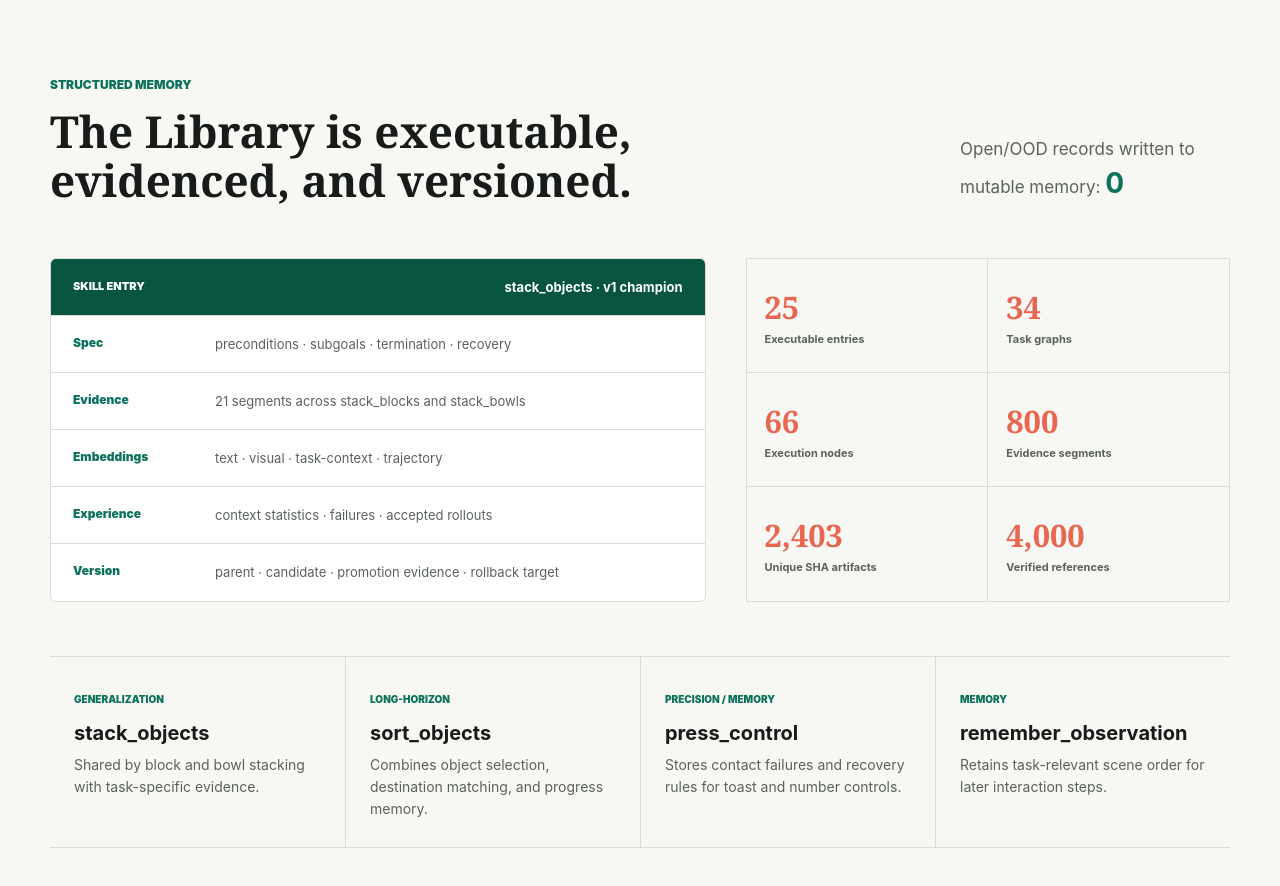
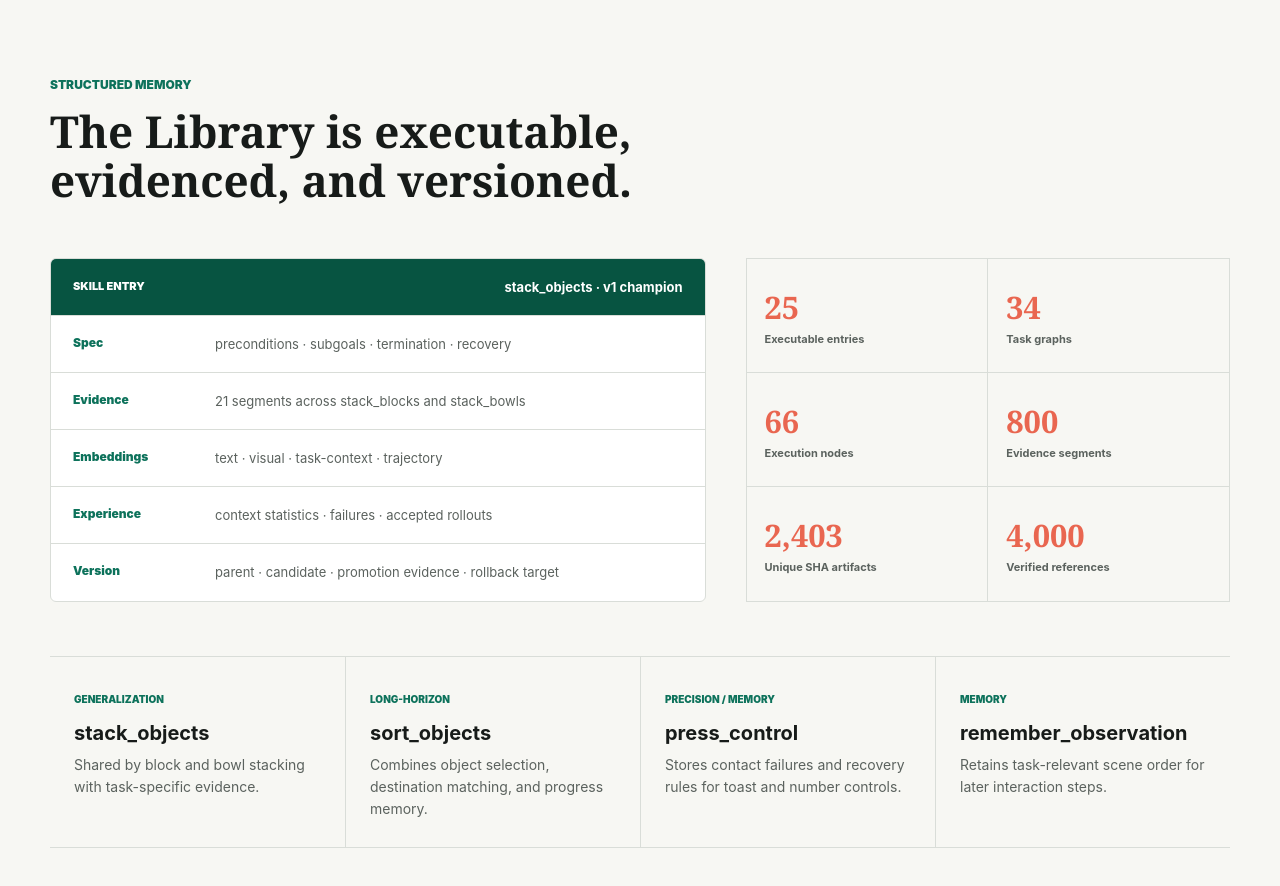
Before and after one commit to cjgogo27/DualEvo, a plain HTML site: page index.html in a window 1280 px wide. Shown: the part 4740-5626 px from the top of the page. Drawn offline with Linux system fonts and the light colour scheme.

Commit message:
Remove mutable memory note

```diff
--- a/index.html
+++ b/index.html
@@ -238,7 +238,6 @@
             <p class="eyebrow">Structured memory</p>
             <h2>The Library is executable, evidenced, and versioned.</h2>
           </div>
-          <p class="heading-note">Open/OOD records written to mutable memory: <strong>0</strong></p>
         </div>
 
         <div class="library-layout">
```
